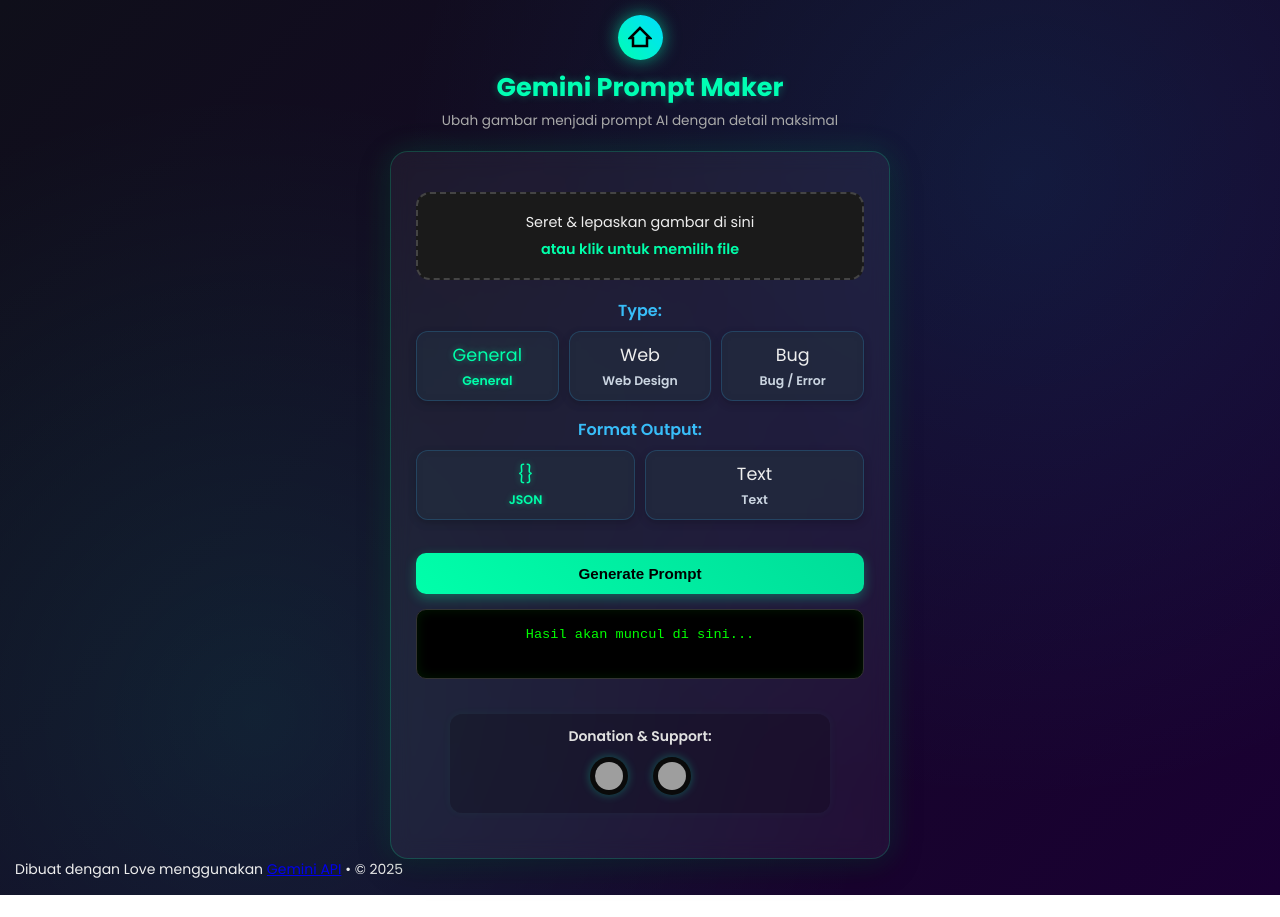
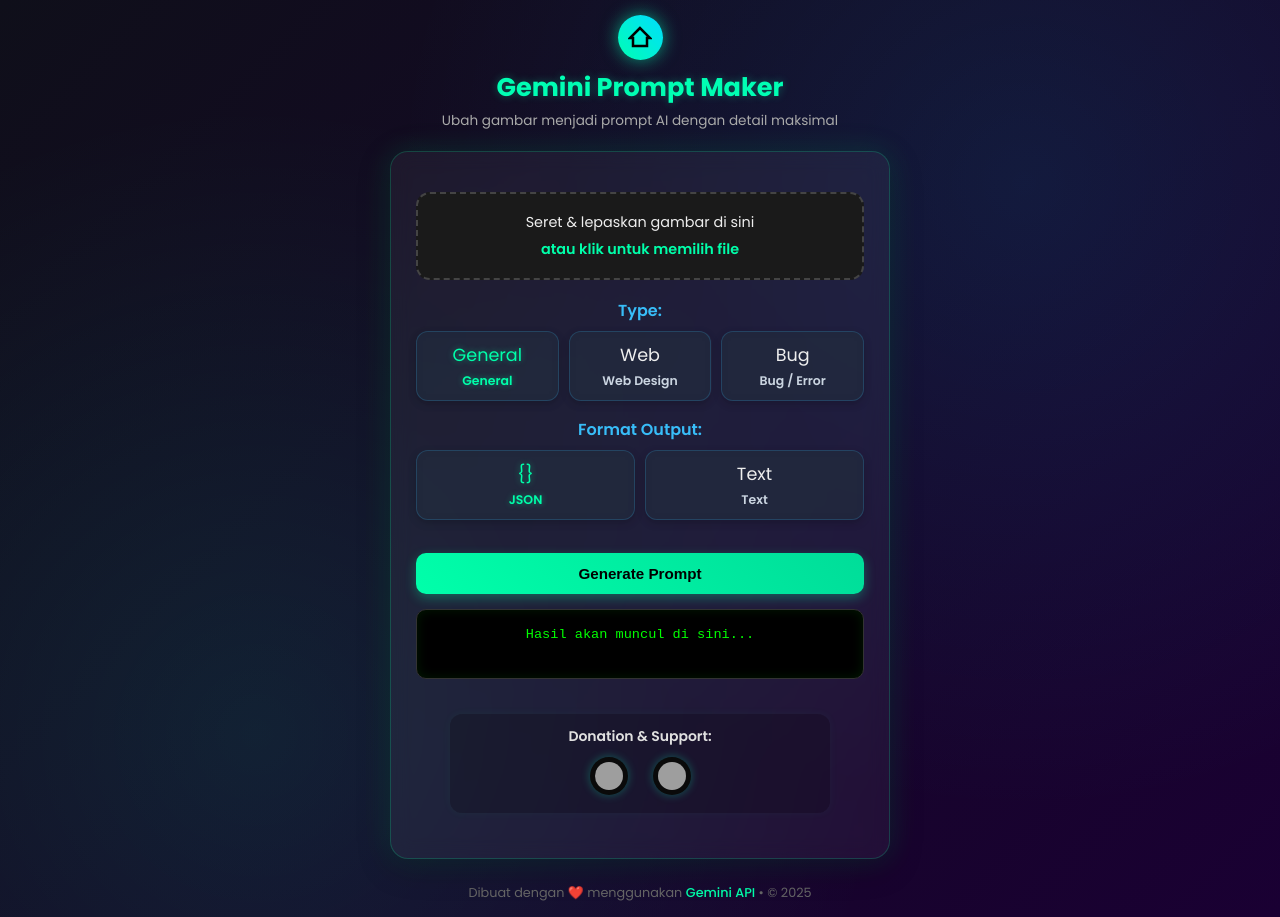
Before and after one commit to T-faces/Gemini-prompt, a website: page index.html in a window 1280 px wide. Before the commit the page ends 895 px from the top, so only its background shows below. Drawn offline with Linux system fonts and the light colour scheme; grey boxes are pictures that could not be loaded.

Commit message:
Update index.html

```diff
--- a/index.html
+++ b/index.html
@@ -329,6 +329,22 @@
       transition:opacity .3s ease, top .3s ease;
       top: 15px;
     }
+
+    /* ---------- Footer ---------- */
+    footer{
+      text-align:center;
+      margin-top:25px; /* Lebih kecil */
+      color:#666;
+      font-size:0.8rem; /* Lebih kecil */
+    }
+    footer a{
+      color:#00ffaa;
+      text-decoration:none;
+      font-weight:500;
+    }
+    footer a:hover{
+      text-decoration:underline;
+    }
      </style>
 </head>
 <body>
@@ -452,8 +468,9 @@
   </div>
 
   <footer>
-    <p>Dibuat dengan Love menggunakan <a href="https://gemini.google.com" target="_blank">Gemini API</a> • © 2025</p>
+    <p>Dibuat dengan ❤️ menggunakan <a href="https://gemini.google.com" target="_blank">Gemini API</a> • © 2025</p>
   </footer>
+
 
   <script>
     const toast = document.getElementById('toast');
```
